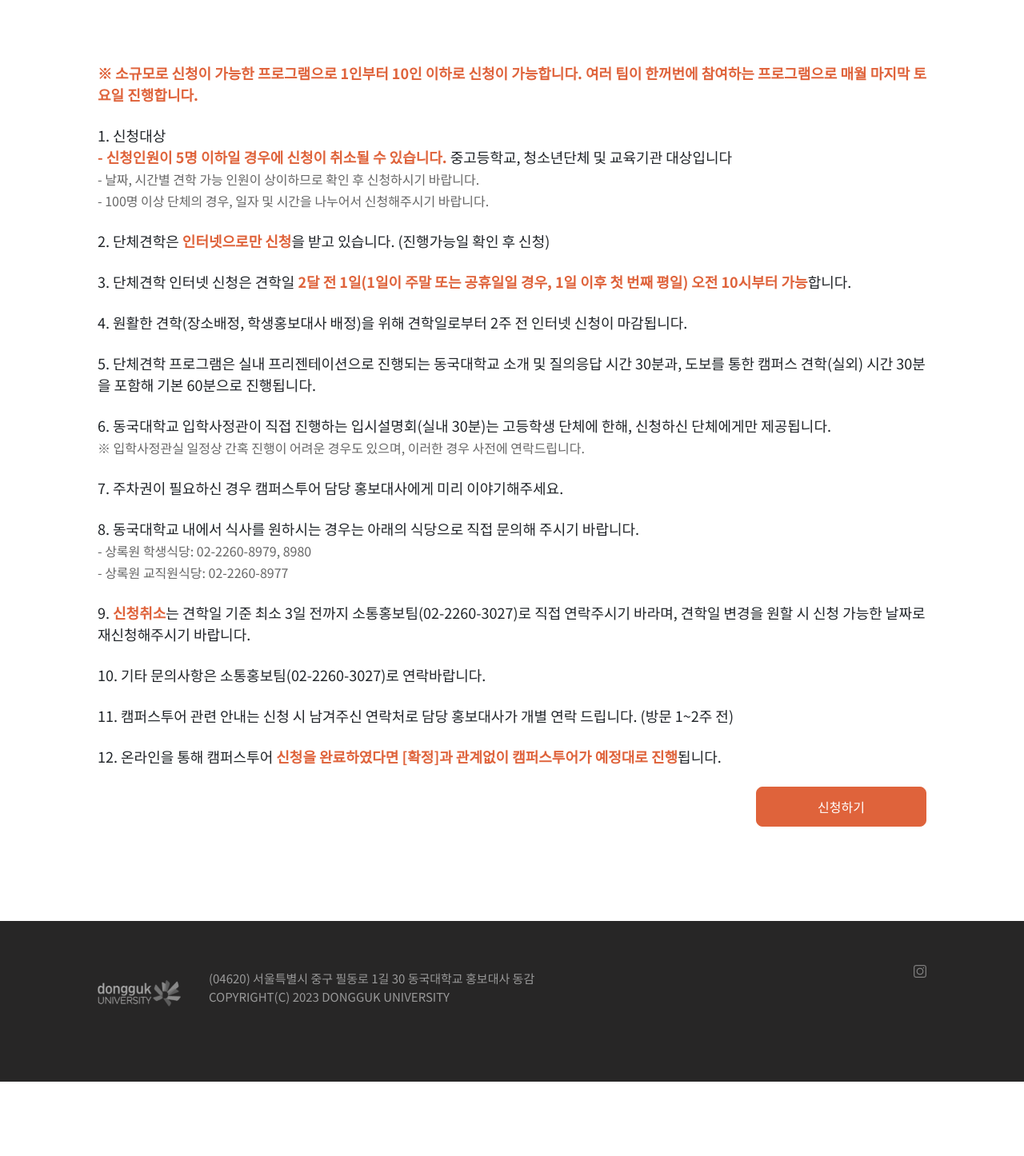
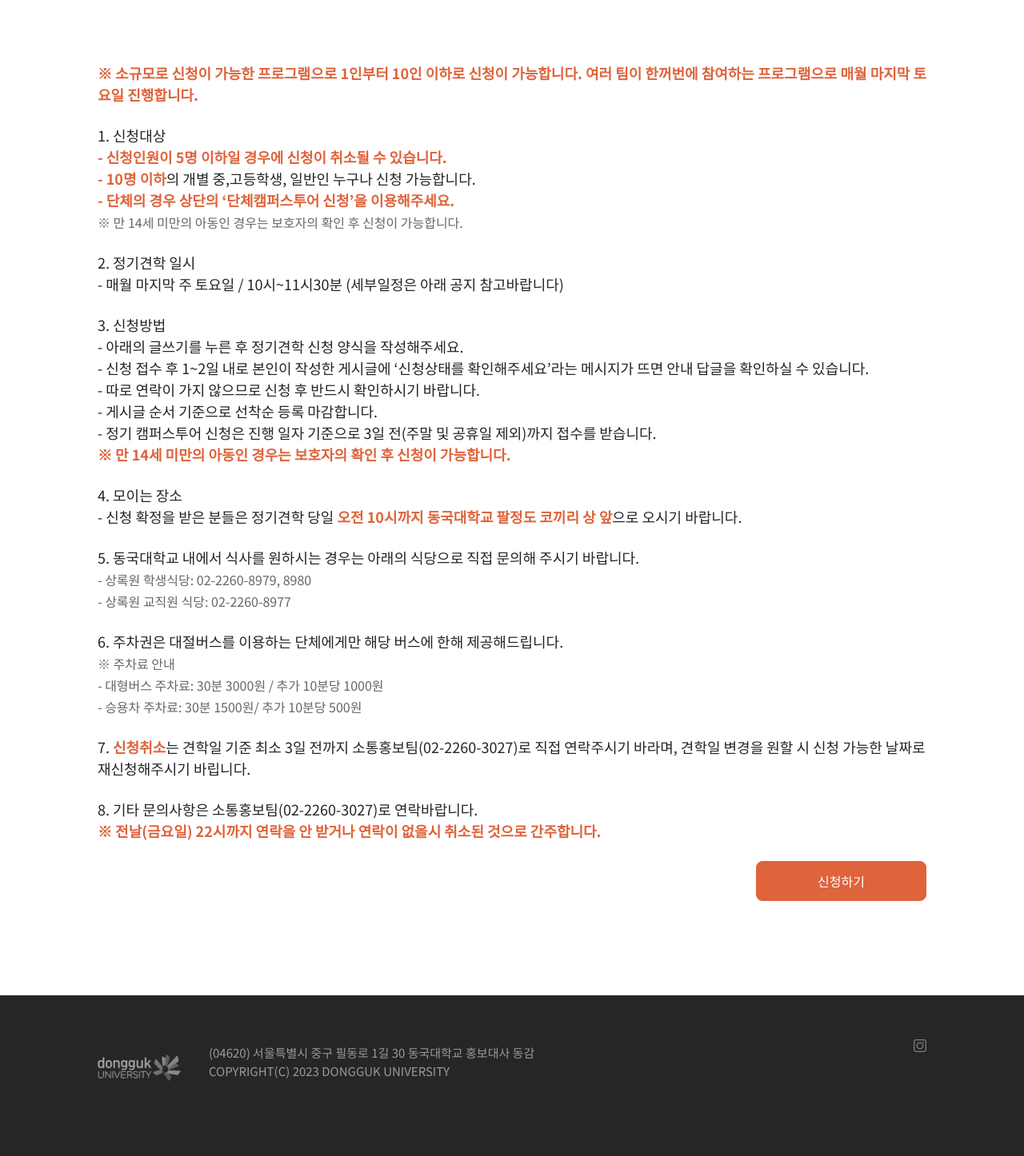
Before and after one commit to ustar1210/Donggam, a Django app: page /regular_notice/ in a window 1280 px wide. Shown: the part 301-1747 px from the top of the page at 80% size. Before the commit the page ends 1654 px from the top, so only its background shows below. Run offline with Django 4.2, Linux system fonts and the light colour scheme; some libraries are stand-ins or nearby versions.

Commit message:
feat : 정기캠퍼스투어 공지사항

```diff
--- a/donggam/calender/templates/calender/regular_notice.html
+++ b/donggam/calender/templates/calender/regular_notice.html
@@ -12,56 +12,70 @@
     <div class="notice_body">
         <p><high>※ 소규모로 신청이 가능한 프로그램으로 1인부터 10인 이하로 신청이 가능합니다. 여러 팀이 한꺼번에 참여하는 프로그램으로 매월 마지막 토요일 진행합니다.</high></p>
         <p>
-            1. 신청대상<br> <high>- 신청인원이 5명 이하일 경우에 신청이 취소될 수 있습니다.</high> 중고등학교, 청소년단체 및 교육기관 대상입니다
+            1. 신청대상<br>
+            <low>
+             <high>- 신청인원이 5명 이하일 경우에 신청이 취소될 수 있습니다.</high>
+            <br> <high>- 10명 이하</high>의 개별 중,고등학생, 일반인 누구나 신청 가능합니다.
+            <br> <high>- 단체의 경우 상단의 ‘단체캠퍼스투어 신청’을 이용해주세요.</high>
+        </low>
             <span>
                 <br/>
-                - 날짜, 시간별 견학 가능 인원이 상이하므로 확인 후 신청하시기 바랍니다.
-                <br/>- 100명 이상 단체의 경우, 일자 및 시간을 나누어서 신청해주시기 바랍니다.
+                ※ 만 14세 미만의 아동인 경우는 보호자의 확인 후 신청이 가능합니다.
+            </span>
+        </p>
+
+        <p>
+            2. 정기견학 일시<br>
+            <low>
+                - 매월 마지막 주 토요일 / 10시~11시30분 (세부일정은 아래 공지 참고바랍니다)<br>
+            </low>
+        </p>
+
+        <p>
+            3. 신청방법<br>
+            <low>
+            - 아래의 글쓰기를 누른 후 정기견학 신청 양식을 작성해주세요.<br>
+            - 신청 접수 후 1~2일 내로 본인이 작성한 게시글에 ‘신청상태를 확인해주세요’라는 메시지가 뜨면 안내 답글을 확인하실 수 있습니다.<br>
+            - 따로 연락이 가지 않으므로 신청 후 반드시 확인하시기 바랍니다.<br>
+            - 게시글 순서 기준으로 선착순 등록 마감합니다.<br>
+            - 정기 캠퍼스투어 신청은 진행 일자 기준으로 3일 전(주말 및 공휴일 제외)까지 접수를 받습니다.<br>
+            </low>
+                <high>※ 만 14세 미만의 아동인 경우는 보호자의 확인 후 신청이 가능합니다.</high>
+        </p>
+        <p>
+            4. 모이는 장소<br>
+            <low>
+                - 신청 확정을 받은 분들은 정기견학 당일 <high>오전 10시까지 동국대학교 팔정도 코끼리 상 앞</high>으로 오시기 바랍니다.
+            </low>
+        </p>
+
+        <p>
+            5. 동국대학교 내에서 식사를 원하시는 경우는 아래의 식당으로 직접 문의해 주시기 바랍니다.<br>
+            <span>
+                - 상록원 학생식당: 02-2260-8979, 8980
+                <br>
+                - 상록원 교직원 식당: 02-2260-8977
             </span>
         </p>
         <p>
-            2. 단체견학은 <high>인터넷으로만 신청</high>을 받고 있습니다. (진행가능일 확인 후 신청)
-        </p>
-        <p>
-            3. 단체견학 인터넷 신청은 견학일 <high>2달 전 1일(1일이 주말 또는 공휴일일 경우, 1일 이후 첫 번째 평일) 오전 10시부터 가능</high>합니다.
-        </p>
-        <p>
-            4. 원활한 견학(장소배정, 학생홍보대사 배정)을 위해 견학일로부터 2주 전 인터넷 신청이 마감됩니다.
-        </p>
-        <p>
-            5. 단체견학 프로그램은 실내 프리젠테이션으로 진행되는 동국대학교 소개 및 질의응답 시간 30분과, 도보를 통한 캠퍼스 견학(실외) 시간 30분을 포함해 기본 60분으로 진행됩니다.
-        </p>
-        <p>
-            6. 동국대학교 입학사정관이 직접 진행하는 입시설명회(실내 30분)는 고등학생 단체에 한해, 신청하신 단체에게만 제공됩니다.
+            6. 주차권은 대절버스를 이용하는 단체에게만 해당 버스에 한해 제공해드립니다.<br>
             <span>
-                <br/>
-                ※ 입학사정관실 일정상 간혹 진행이 어려운 경우도 있으며, 이러한 경우 사전에 연락드립니다.
+                ※ 주차료 안내<br>
+                - 대형버스 주차료: 30분 3000원 / 추가 10분당 1000원<br>
+                - 승용차 주차료: 30분 1500원/ 추가 10분당 500원
             </span>
         </p>
         <p>
-            7. 주차권이 필요하신 경우 캠퍼스투어 담당 홍보대사에게 미리 이야기해주세요.
+            7. <high>신청취소</high>는 견학일 기준 최소 3일 전까지 소통홍보팀(02-2260-3027)로 직접 연락주시기 바라며, 견학일 변경을 원할 시 신청 가능한 날짜로 재신청해주시기 바립니다.
         </p>
+
         <p>
-            8. 동국대학교 내에서 식사를 원하시는 경우는 아래의 식당으로 직접 문의해 주시기 바랍니다.
-            <span>
-                <br/>
-                - 상록원 학생식당: 02-2260-8979, 8980
-                <br/>
-                - 상록원 교직원식당: 02-2260-8977
-            </span>
+            8. 기타 문의사항은 소통홍보팀(02-2260-3027)로 연락바랍니다.<br>
+            <high>※ 전날(금요일) 22시까지 연락을 안 받거나 연락이 없을시 취소된 것으로 간주합니다.</high>
         </p>
-        <p>
-            9. <high>신청취소</high>는 견학일 기준 최소 3일 전까지 소통홍보팀(02-2260-3027)로 직접 연락주시기 바라며, 견학일 변경을 원할 시 신청 가능한 날짜로 재신청해주시기 바랍니다.
-        </p>
-        <p>
-            10. 기타 문의사항은 소통홍보팀(02-2260-3027)로 연락바랍니다.
-        </p>
-        <p>
-            11. 캠퍼스투어 관련 안내는 신청 시 남겨주신 연락처로 담당 홍보대사가 개별 연락 드립니다. (방문 1~2주 전)
-        </p>
-        <p>
-            12. 온라인을 통해 캠퍼스투어 <high>신청을 완료하였다면 [확정]과 관계없이 캠퍼스투어가 예정대로 진행</high>됩니다.
-        </p>
+
+
+
         <a class="apply_btn" href="{% url 'calender:regular_list' %}">신청하기</a>
     </div>
 </div>
--- a/donggam/donggam/static/css/group.css
+++ b/donggam/donggam/static/css/group.css
@@ -35,6 +35,10 @@
     color: #DF633B;
     font-weight: 700;
 }
+.notice_body p low{
+    font-weight: 400;
+}
+
 .apply_btn{
     float: right;
     background: #DF633B;
```
